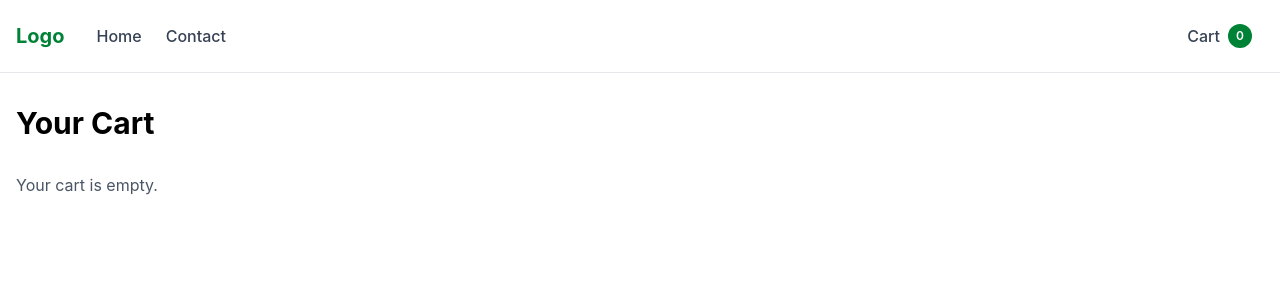
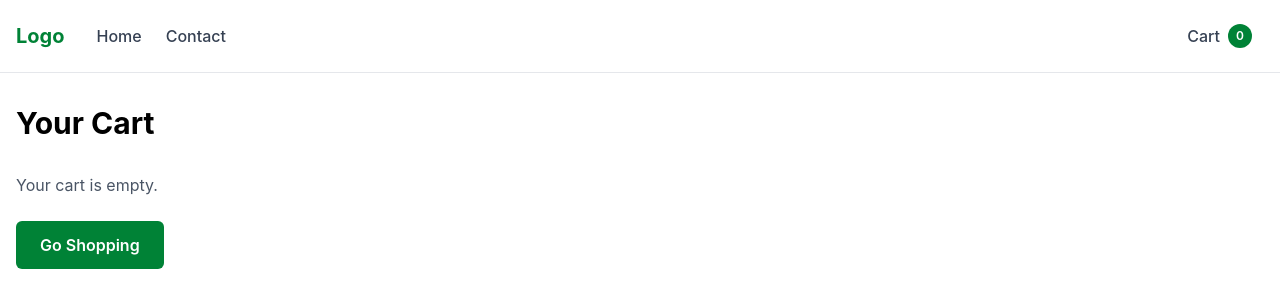
Before and after one commit to Tunegj/JSFrameworks-CA, a React (Vite) app: page /cart in a window 1280 px wide. Shown: the top 308 px of the page. Built offline with nearby package versions, Linux system fonts and the light colour scheme.

Commit message:
feature: improve cart and contact form UX

```diff
--- a/src/pages/CartPage.tsx
+++ b/src/pages/CartPage.tsx
@@ -16,7 +16,15 @@ export function CartPage() {
       <h1 className="mb-8 text-3xl font-bold">Your Cart</h1>
 
       {cartItems.length === 0 && (
+        <>
           <p className="text-gray-600">Your cart is empty.</p>
+          <Link
+            to="/"
+            className="mt-6 inline-block rounded-md bg-green-700 px-6 py-3 font-semibold text-white transition hover:bg-green-800 focus:outline-none focus:ring-offset-2"
+          >
+            Go Shopping
+          </Link>
+        </>
       )}
 
       {cartItems.length > 0 && (
@@ -89,6 +97,14 @@ export function CartPage() {
               <span>{formatPrice(cartTotal)}</span>
             </div>
 
+            <div className="mt-8 flex flex-col gap-4 sm:flex-row sm:items-center sm:justify-between">
+              <Link
+                to="/"
+                className="font-medium text-green-700 underline-offset-4 hover:underline"
+              >
+                Continue Shopping
+              </Link>
+
               <Link
                 to="/checkout"
                 className="mt-6 block w-full rounded-lg bg-green-700 px-6 py-3 text-center font-semibold text-white transition hover:bg-green-800 sm:ml-auto sm:w-fit"
@@ -96,6 +112,7 @@ export function CartPage() {
                 Proceed to Checkout
               </Link>
             </div>
+          </div>
         </>
       )}
     </main>
--- a/src/pages/ContactPage.tsx
+++ b/src/pages/ContactPage.tsx
@@ -109,6 +109,7 @@ export function ContactPage() {
               autoComplete="name"
               id="fullName"
               value={fullName}
+              onBlur={validateFullName}
               onChange={(e) => {
                 setFullName(e.target.value);
                 if (fullNameError) {
@@ -145,6 +146,7 @@ export function ContactPage() {
               name="email"
               autoComplete="email"
               value={email}
+              onBlur={validateEmail}
               onChange={(e) => {
                 setEmail(e.target.value);
                 if (emailError) {
@@ -180,6 +182,7 @@ export function ContactPage() {
               name="subject"
               id="subject"
               value={subject}
+              onBlur={validateSubject}
               onChange={(e) => {
                 setSubject(e.target.value);
                 if (subjectError) {
@@ -214,6 +217,7 @@ export function ContactPage() {
               name="message"
               rows={6}
               value={message}
+              onBlur={validateMessage}
               onChange={(e) => {
                 setMessage(e.target.value);
                 if (messageError) {
```
Also changed, not shown: 1 other file (tests, documents, lock files or other folders). Lines whose indentation alone changed are shown as unchanged.
